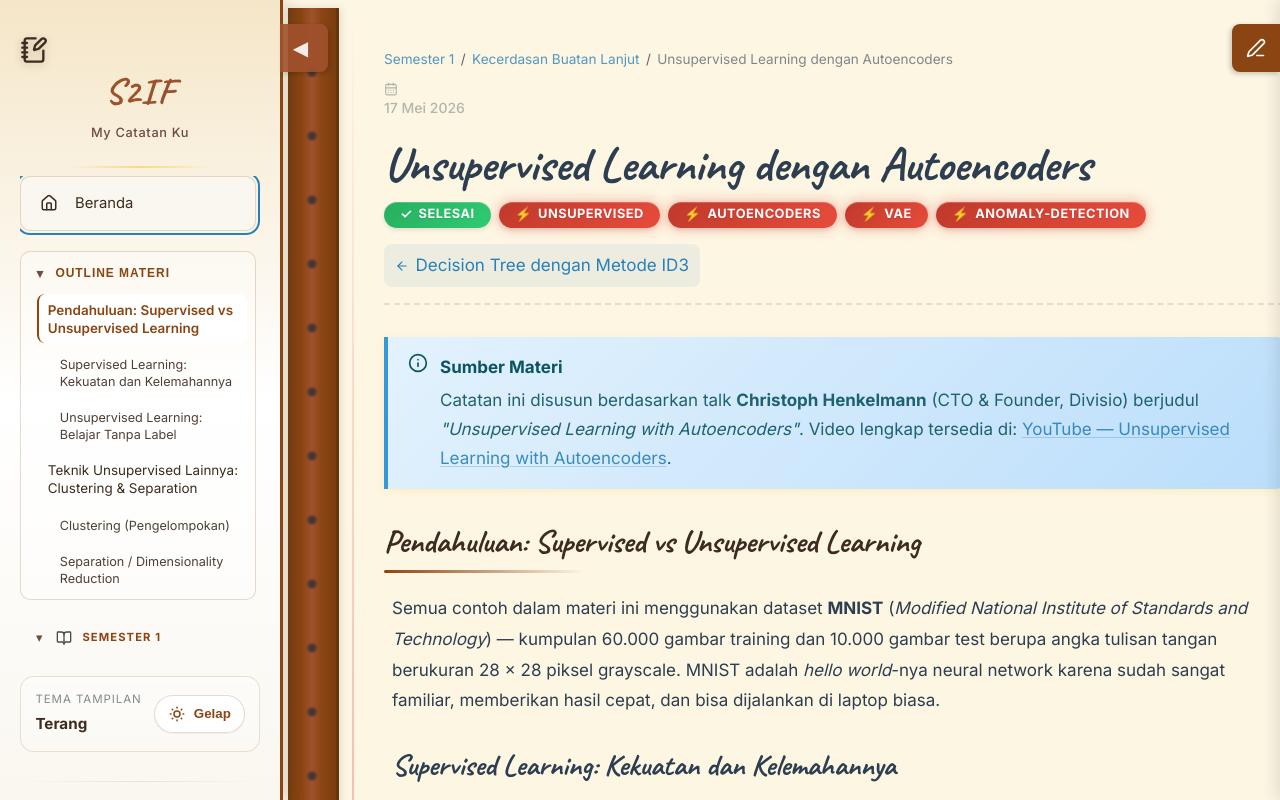
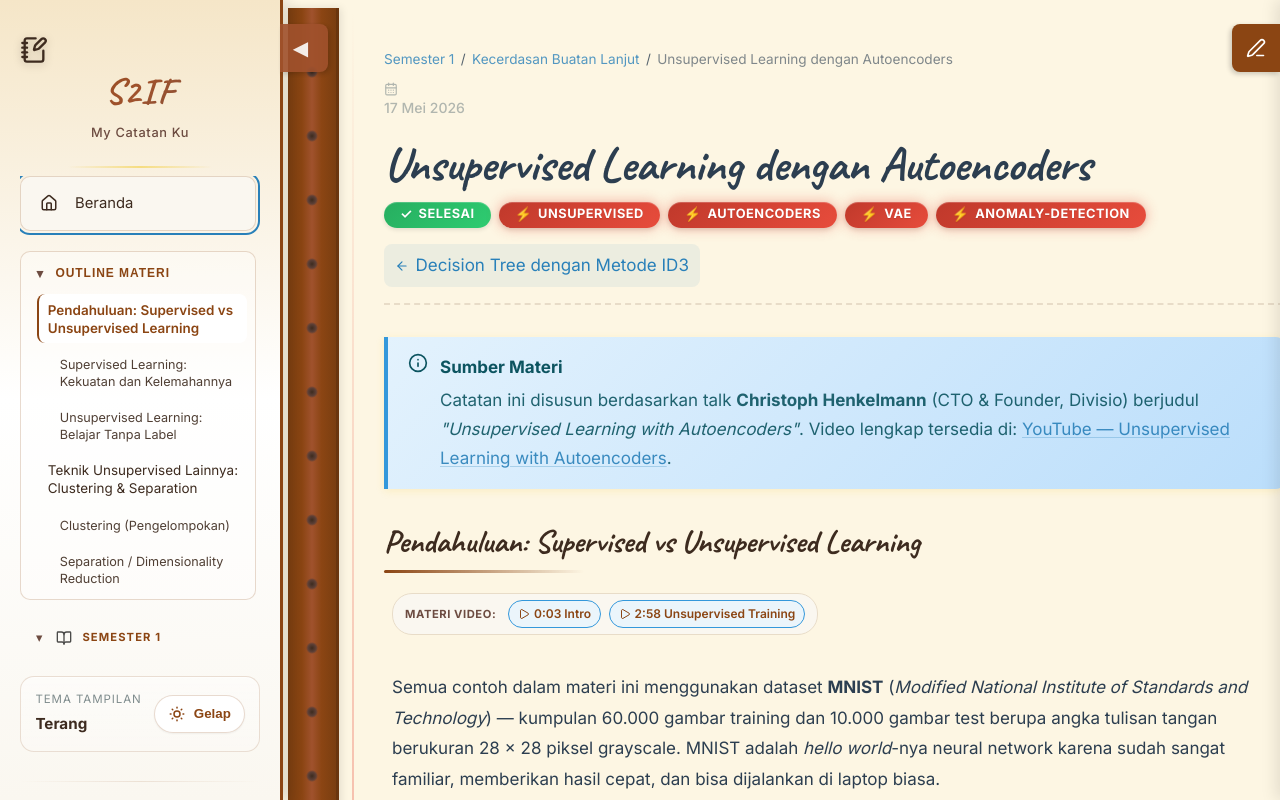
Before and after one commit to atiohaidar/s2if, a SvelteKit app: page /semester-1/kecerdasan-buatan-lanjut/unsupervised-learning-autoencoders in a window 1280 px wide. Shown: the top 800 px of the page. Built offline with nearby package versions, Linux system fonts and the light colour scheme.

Commit message:
beri keterangan waktu di materi unsupervised learning autoencoders

```diff
--- a/src/routes/semester-1/algoritma-lanjut/bedah-soal-dnc-binary-search-dan-partisi/topic.manifest.ts
+++ b/src/routes/semester-1/algoritma-lanjut/bedah-soal-dnc-binary-search-dan-partisi/topic.manifest.ts
@@ -10,7 +10,7 @@ const manifest: TopicManifest = {
     status: 'done',
     order: 12,
     tags: ['bedah-soal', 'dnc', 'binary-search', 'partition', 'quicksort'],
-    prereq: ['week-5-dnc-pruning'],
+    prereq: ['divide-and-conquer'],
     renderMode: 'note',
 };
 
--- a/src/routes/semester-1/algoritma-lanjut/bedah-soal-keterurutan-data-dan-batas-bawah-komputasi/topic.manifest.ts
+++ b/src/routes/semester-1/algoritma-lanjut/bedah-soal-keterurutan-data-dan-batas-bawah-komputasi/topic.manifest.ts
@@ -10,7 +10,7 @@ const manifest: TopicManifest = {
     status: 'done',
     order: 14,
     tags: ['bedah-soal', 'sorting', 'lower-bound', 'kompleksitas'],
-    prereq: ['branch-and-bound'],
+    prereq: ['batas-bawah-komputasi'],
     renderMode: 'note',
 };
 
--- a/src/routes/semester-1/algoritma-lanjut/bedah-soal-message-route/topic.manifest.ts
+++ b/src/routes/semester-1/algoritma-lanjut/bedah-soal-message-route/topic.manifest.ts
@@ -8,7 +8,7 @@ const manifest: TopicManifest = {
     type: 'praktek',
     track: 'bedah-soal',
     status: 'done',
-    order: 14,
+    order: 18,
     tags: ['bedah-soal', 'graph', 'bfs', 'python'],
     prereq: ['graph-theory'],
     renderMode: 'note',
--- a/src/routes/semester-1/algoritma-lanjut/bedah-soal-pabrik-mesin-1/topic.manifest.ts
+++ b/src/routes/semester-1/algoritma-lanjut/bedah-soal-pabrik-mesin-1/topic.manifest.ts
@@ -10,7 +10,7 @@ const manifest: TopicManifest = {
     status: 'done',
     order: 13,
     tags: ['bedah-soal', 'binary-search', 'optimasi'],
-    prereq: ['week-5-dnc-pruning'],
+    prereq: ['divide-and-conquer'],
     renderMode: 'note',
 };
 
--- a/src/routes/semester-1/algoritma-lanjut/divide-and-conquer/components/BinarySearchAnimation.svelte
+++ b/src/routes/semester-1/algoritma-lanjut/divide-and-conquer/components/BinarySearchAnimation.svelte
@@ -52,7 +52,7 @@
         return steps;
     }
 
-    let allSteps = $state<SearchStep[]>(computeSearch(targetVal));
+    let allSteps = $derived(computeSearch(targetVal));
     let step = $state(0);
     let currentStep = $state<SearchStep | null>(null);
     let message = $state("Klik 'Next' untuk mulai Binary Search. Perhatikan bagaimana setengah array dibuang (pruning) setiap langkah!");
@@ -82,7 +82,6 @@
     }
 
     function reset() {
-        allSteps = computeSearch(targetVal);
         step = 0;
         currentStep = null;
         message = "Klik 'Next' untuk mulai Binary Search.";
--- a/src/routes/semester-1/algoritma-lanjut/divide-and-conquer/topic.manifest.ts
+++ b/src/routes/semester-1/algoritma-lanjut/divide-and-conquer/topic.manifest.ts
@@ -3,7 +3,7 @@ import type { TopicManifest } from '$lib/data/content';
 const manifest: TopicManifest = {
     id: 'divide-and-conquer',
     slug: 'divide-and-conquer',
-    title: 'Divide and Conquer',
+    title: 'Divide and Conquer & Pemangkasan',
     summary: 'Pembahasan strategi DnC dan pruning lengkap dengan visualizer serta kuis latihan.',
     type: 'catatan',
     track: 'materi',
--- a/src/routes/semester-1/algoritma-lanjut/dynamic-programming/topic.manifest.ts
+++ b/src/routes/semester-1/algoritma-lanjut/dynamic-programming/topic.manifest.ts
@@ -10,7 +10,7 @@ const manifest: TopicManifest = {
     status: 'wip',
     order: 9,
     tags: ['dynamic-programming', 'memoization', 'tabulation', 'lcs', 'knapsack'],
-    prereq: ['konsep', 'branch-and-bound'],
+    prereq: ['konsep', 'divide-and-conquer'],
     renderMode: 'mixed',
 };
 
--- a/src/routes/semester-1/algoritma-lanjut/graph-theory/components/PrimSimulator.svelte
+++ b/src/routes/semester-1/algoritma-lanjut/graph-theory/components/PrimSimulator.svelte
@@ -41,7 +41,7 @@
         let cheapest: {source: string, target: string, weight: number} | null = null;
         let minWeight = Infinity;
 
-        edges.forEach(edge => {
+        for (const edge of edges) {
             const uVisited = visited.has(edge.source);
             const vVisited = visited.has(edge.target);
 
@@ -51,7 +51,7 @@
                     cheapest = edge;
                 }
             }
-        });
+        }
 
         if (cheapest) {
             const nextNode = visited.has(cheapest.source) ? cheapest.target : cheapest.source;
--- a/src/routes/semester-1/algoritma-lanjut/graph-theory/topic.manifest.ts
+++ b/src/routes/semester-1/algoritma-lanjut/graph-theory/topic.manifest.ts
@@ -7,7 +7,7 @@ const manifest: TopicManifest = {
     summary: 'Pengenalan graf, struktur data graf (Adjacency Matrix/List), serta algoritma penelusuran (BFS/DFS), Shortest Path, dan Minimum Spanning Tree.',
     type: 'catatan',
     track: 'materi',
-    status: 'completed',
+    status: 'done',
     order: 17,
     tags: ['Graph', 'BFS', 'DFS', 'Dijkstra', 'MST'],
     prereq: [],
--- a/src/routes/semester-1/algoritma-lanjut/struktur-data-heap/+page.svelte
+++ b/src/routes/semester-1/algoritma-lanjut/struktur-data-heap/+page.svelte
@@ -112,7 +112,7 @@ procedure mainBuild()
   // Membangun pohon dari rentang [0, N)
   // Dimulai dari node 0 (akar)
   build(0, 0, N)
-end procedure`}`}
+end procedure`}
         />
 
         <p><strong>Simulasi Visual Proses Build:</strong></p>
--- a/src/routes/semester-1/kecerdasan-buatan-lanjut/bedah-soal-romania-map/components/RomaniaMapVisualizer.svelte
+++ b/src/routes/semester-1/kecerdasan-buatan-lanjut/bedah-soal-romania-map/components/RomaniaMapVisualizer.svelte
@@ -247,7 +247,7 @@
         return snaps;
     }
 
-    let snapshots = $state<Snapshot[]>(simulate(selectedAlgo, startCity, goalCity));
+    let snapshots = $derived(simulate(selectedAlgo, startCity, goalCity));
     let step = $state(0);
     let isPlaying = $state(false);
     let playbackSpeed = $state(600);
@@ -270,7 +270,7 @@
         return s;
     })());
 
-    function restart() { stop(); snapshots = simulate(selectedAlgo, startCity, goalCity); step = 0; }
+    function restart() { stop(); step = 0; }
     function stop() { if (timer) clearInterval(timer); isPlaying = false; }
     function reset() { stop(); step = 0; }
     function next() { if (step < maxStep) step++; else stop(); }
--- a/src/routes/semester-1/kecerdasan-buatan-lanjut/unsupervised-learning-autoencoders/+page.svelte
+++ b/src/routes/semester-1/kecerdasan-buatan-lanjut/unsupervised-learning-autoencoders/+page.svelte
@@ -5,7 +5,9 @@
     import Callout from "$lib/components/Callout.svelte";
     import CodeBlock from "$lib/components/CodeBlock.svelte";
     import Quiz from "$lib/components/Quiz.svelte";
-    import { HelpCircle } from "lucide-svelte";
+    import { HelpCircle, Play } from "lucide-svelte";
+
+    const videoBaseUrl = "https://www.youtube.com/watch?v=Ex0nhOPzLIs";
 
     const quizQuestions = [
         {
@@ -62,6 +64,15 @@
     </Callout>
 
     <NoteSection title="Pendahuluan: Supervised vs Unsupervised Learning">
+        <div class="section-meta-timestamps">
+            <span class="meta-label">Materi Video:</span>
+            <a href="{videoBaseUrl}&t=0m3s" target="_blank" rel="noopener noreferrer" class="timestamp-badge">
+                <Play size={12} /> 0:03 Intro
+            </a>
+            <a href="{videoBaseUrl}&t=2m58s" target="_blank" rel="noopener noreferrer" class="timestamp-badge">
+                <Play size={12} /> 2:58 Unsupervised Training
+            </a>
+        </div>
         <p>
             Semua contoh dalam materi ini menggunakan dataset <strong>MNIST</strong> (<em>Modified National Institute of Standards and Technology</em>) — kumpulan 60.000 gambar training dan 10.000 gambar test berupa angka tulisan tangan berukuran 28 × 28 piksel grayscale. MNIST adalah <em>hello world</em>-nya neural network karena sudah sangat familiar, memberikan hasil cepat, dan bisa dijalankan di laptop biasa.
         </p>
@@ -96,6 +107,15 @@
     </NoteSection>
 
     <NoteSection title="Teknik Unsupervised Lainnya: Clustering & Separation">
+        <div class="section-meta-timestamps">
+            <span class="meta-label">Materi Video:</span>
+            <a href="{videoBaseUrl}&t=4m38s" target="_blank" rel="noopener noreferrer" class="timestamp-badge">
+                <Play size={12} /> 4:38 Clustering
+            </a>
+            <a href="{videoBaseUrl}&t=6m10s" target="_blank" rel="noopener noreferrer" class="timestamp-badge">
+                <Play size={12} /> 6:10 Separation Techniques
+            </a>
+        </div>
         <p>
             Sebelum masuk ke Autoencoders, penting untuk memahami dua keluarga teknik unsupervised lainnya yang sering dipakai di industri:
         </p>
@@ -125,6 +145,21 @@
     </NoteSection>
 
     <NoteSection title="Apa itu Autoencoder?">
+        <div class="section-meta-timestamps">
+            <span class="meta-label">Materi Video:</span>
+            <a href="{videoBaseUrl}&t=7m23s" target="_blank" rel="noopener noreferrer" class="timestamp-badge">
+                <Play size={12} /> 7:23 Konsep Autoencoder
+            </a>
+            <a href="{videoBaseUrl}&t=11m25s" target="_blank" rel="noopener noreferrer" class="timestamp-badge">
+                <Play size={12} /> 11:25 The Bottleneck
+            </a>
+            <a href="{videoBaseUrl}&t=12m57s" target="_blank" rel="noopener noreferrer" class="timestamp-badge">
+                <Play size={12} /> 12:57 Rekonstruksi vs Blur
+            </a>
+            <a href="{videoBaseUrl}&t=14m22s" target="_blank" rel="noopener noreferrer" class="timestamp-badge">
+                <Play size={12} /> 14:22 Kesalahan Rekonstruksi
+            </a>
+        </div>
         <p>
             <strong>Autoencoder</strong> adalah arsitektur neural network yang dirancang untuk mereproduksi atau merekonstruksi inputnya sendiri pada bagian output. Jadi secara sederhana, target output dari jaringan ini adalah input itu sendiri (<code>Y = X</code>).
         </p>
@@ -200,6 +235,15 @@
     </NoteSection>
 
     <NoteSection title="CNN Autoencoder & Transpose Convolution">
+        <div class="section-meta-timestamps">
+            <span class="meta-label">Materi Video:</span>
+            <a href="{videoBaseUrl}&t=9m38s" target="_blank" rel="noopener noreferrer" class="timestamp-badge">
+                <Play size={12} /> 9:38 CNN Autoencoder
+            </a>
+            <a href="{videoBaseUrl}&t=10m9s" target="_blank" rel="noopener noreferrer" class="timestamp-badge">
+                <Play size={12} /> 10:09 Transpose Convolution
+            </a>
+        </div>
         <p>
             Untuk data berbasis gambar, arsitektur <strong>Convolutional Neural Network (CNN)</strong> jauh lebih efektif daripada jaringan fully-connected biasa. CNN Autoencoder menggunakan layer konvolusi pada bagian Encoder dan layer <strong>Transpose Convolution</strong> pada bagian Decoder.
         </p>
@@ -239,7 +283,12 @@ decoder = nn.Sequential(
             Autoencoder terlihat sederhana, tetapi konsep kompresi dan rekonstruksi ini membuka pintu ke berbagai fungsi yang sangat kuat. Menariknya, setiap use case melibatkan "membuang" sebagian dari autoencoder:
         </p>
 
-        <h3>1. Anomaly Detection (Deteksi Anomali)</h3>
+        <h3>
+            1. Anomaly Detection (Deteksi Anomali)
+            <a href="{videoBaseUrl}&t=15m24s" target="_blank" rel="noopener noreferrer" class="timestamp-badge">
+                <Play size={10} /> 15:24
+            </a>
+        </h3>
         <p>
             Use case pertama langsung memanfaatkan fakta bahwa gambar tidak biasa menghasilkan rekonstruksi yang buruk.
         </p>
@@ -249,11 +298,14 @@ decoder = nn.Sequential(
         <ol>
             <li>Latih Autoencoder menggunakan data tidak berlabel sampai konvergen. Biarkan model belajar merekonstruksi data normal.</li>
             <li>Catat <strong>reconstruction error maksimal</strong> yang ditemui pada seluruh data training. Pada eksperimen MNIST, error maksimal yang tercatat adalah <strong>0.04</strong> (menggunakan L2 error).</li>
-            <li>Bawa autoencoder ke produksi. Setiap data baru yang masuk, feed ke autoencoder dan hitung reconstruction error-nya.</li>
+            <li>Bawa autoencoder ke produksi. Setiap data baru yang masuk, feed to autoencoder dan hitung reconstruction error-nya.</li>
             <li>Jika error melebihi threshold (> 0.04), tandai data tersebut sebagai <strong>anomali</strong>.</li>
         </ol>
         <p>
-            <strong>Eksperimen nyata:</strong> Christoph Henkelmann menggambar beberapa gambar buatan tangan dan memasukkannya ke autoencoder MNIST yang sudah dilatih:
+            <strong>Eksperimen nyata:</strong> Christoph Henkelmann menggambar beberapa gambar buatan tangan dan memasukkannya ke autoencoder MNIST yang sudah dilatih
+            <a href="{videoBaseUrl}&t=16m43s" target="_blank" rel="noopener noreferrer" class="timestamp-badge">
+                <Play size={10} /> 16:43 Demo Anomali
+            </a>:
         </p>
         <ul>
             <li>Simbol <strong>Sigma (Σ)</strong> → rekonstruksi rusak total, error <strong>0.10</strong> (jauh di atas threshold 0.04).</li>
@@ -273,7 +325,12 @@ decoder = nn.Sequential(
             </ul>
         </Callout>
 
-        <h3>2. Denoising Autoencoder (Pembersihan Noise)</h3>
+        <h3>
+            2. Denoising Autoencoder (Pembersihan Noise)
+            <a href="{videoBaseUrl}&t=18m55s" target="_blank" rel="noopener noreferrer" class="timestamp-badge">
+                <Play size={10} /> 18:55
+            </a>
+        </h3>
         <p>
             Variasi menarik: kali ini input dan output <em>tidak persis sama</em>. Kita menambahkan noise pada input, tetapi melatih model untuk merekonstruksi gambar <strong>asli yang bersih</strong>.
         </p>
@@ -289,7 +346,12 @@ decoder = nn.Sequential(
             </ol>
         </Callout>
 
-        <h3>3. Pre-training dan Transfer Learning (Semi-supervised)</h3>
+        <h3>
+            3. Pre-training dan Transfer Learning (Semi-supervised)
+            <a href="{videoBaseUrl}&t=20m37s" target="_blank" rel="noopener noreferrer" class="timestamp-badge">
+                <Play size={10} /> 20:37
+            </a>
+        </h3>
         <p>
             Ini adalah bagian favorit dari presentasi — teknik yang <strong>benar-benar menghemat uang</strong> di industri nyata.
         </p>
@@ -314,6 +376,11 @@ decoder = nn.Sequential(
         </p>
 
         <Callout type="info" title="Studi Kasus Nyata: BERT di Perusahaan Divisio">
+            <div style="margin-bottom: 0.75rem;">
+                <a href="{videoBaseUrl}&t=23m35s" target="_blank" rel="noopener noreferrer" class="timestamp-badge">
+                    <Play size={10} /> 23:35 BERT & Divisio Case Study
+                </a>
+            </div>
             <p>
                 <strong>BERT</strong> (Bidirectional Encoder Representations from Transformers) — meskipun jarang orang menganggapnya sebagai autoencoder, secara teknis BERT adalah sebuah <strong>denoising autoencoder</strong> dengan arsitektur yang jauh lebih kompleks.
             </p>
@@ -335,7 +402,12 @@ decoder = nn.Sequential(
             </p>
         </Callout>
 
-        <h3>4. Similarity Detection (Deteksi Kemiripan)</h3>
+        <h3>
+            4. Similarity Detection (Deteksi Kemiripan)
+            <a href="{videoBaseUrl}&t=26m51s" target="_blank" rel="noopener noreferrer" class="timestamp-badge">
+                <Play size={10} /> 26:51
+            </a>
+        </h3>
         <p>
             Kali ini kita melatih autoencoder seperti biasa, lalu <strong>membuang Decoder</strong> dan <strong>tidak menempelkan apa pun</strong>. Lebih sederhana daripada transfer training.
         </p>
@@ -353,7 +425,12 @@ decoder = nn.Sequential(
             Tahukah Anda? Begitulah cara chatbot mencocokan <em>intent</em> pengguna. Mereka menggunakan embedding vector dan menghitung jarak antar-vektor untuk menentukan apakah kalimat pengguna cocok dengan intent tertentu.
         </Callout>
 
-        <h3>5. Generative Autoencoder dan Latent Space Exploration</h3>
+        <h3>
+            5. Generative Autoencoder dan Latent Space Exploration
+            <a href="{videoBaseUrl}&t=29m12s" target="_blank" rel="noopener noreferrer" class="timestamp-badge">
+                <Play size={10} /> 29:12
+            </a>
+        </h3>
         <p>
             Kali ini kita melakukan kebalikannya: <strong>buang Encoder</strong>, sisakan hanya Decoder. Lucu — setiap kali kita membuang sesuatu dari autoencoder, justru semakin berguna!
         </p>
@@ -363,6 +440,18 @@ decoder = nn.Sequential(
     </NoteSection>
 
     <NoteSection title="Intrinsic Space dan Dimension">
+        <div class="section-meta-timestamps">
+            <span class="meta-label">Materi Video:</span>
+            <a href="{videoBaseUrl}&t=30m17s" target="_blank" rel="noopener noreferrer" class="timestamp-badge">
+                <Play size={12} /> 30:17 Intrinsic Dimension
+            </a>
+            <a href="{videoBaseUrl}&t=32m15s" target="_blank" rel="noopener noreferrer" class="timestamp-badge">
+                <Play size={12} /> 32:15 Pac-Man Intrinsic Space
+            </a>
+            <a href="{videoBaseUrl}&t=34m50s" target="_blank" rel="noopener noreferrer" class="timestamp-badge">
+                <Play size={12} /> 34:50 Ideal Bottleneck
+            </a>
+        </div>
         <p>
             Konsep ini terdengar sangat <em>science fiction</em>, tapi sebenarnya jauh lebih sederhana dari yang dibayangkan.
         </p>
@@ -447,6 +536,12 @@ optimizer = torch.optim.Adam(model.parameters(), lr=0.001)
     </NoteSection>
 
     <NoteSection title="Realita di Dunia Nyata: Fitur yang Tersebar">
+        <div class="section-meta-timestamps">
+            <span class="meta-label">Materi Video:</span>
+            <a href="{videoBaseUrl}&t=35m46s" target="_blank" rel="noopener noreferrer" class="timestamp-badge">
+                <Play size={12} /> 35:46 Realita Penyebaran Fitur
+            </a>
+        </div>
         <p>
             Dalam contoh ideal (seperti analogi game Pac-man), kita membayangkan setiap neuron di bottleneck merepresentasikan satu informasi spesifik yang bermakna (misalnya neuron ke-1 = sisa nyawa, neuron ke-5 = posisi X Pac-man). Namun di dunia nyata, <strong>hal ini hampir tidak pernah terjadi</strong>.
         </p>
@@ -463,6 +558,18 @@ optimizer = torch.optim.Adam(model.parameters(), lr=0.001)
     </NoteSection>
 
     <NoteSection title="Variational Autoencoder (VAE)">
+        <div class="section-meta-timestamps">
+            <span class="meta-label">Materi Video:</span>
+            <a href="{videoBaseUrl}&t=37m11s" target="_blank" rel="noopener noreferrer" class="timestamp-badge">
+                <Play size={12} /> 37:11 Konsep VAE
+            </a>
+            <a href="{videoBaseUrl}&t=41m4s" target="_blank" rel="noopener noreferrer" class="timestamp-badge">
+                <Play size={12} /> 41:04 Kelebihan VAE
+            </a>
+            <a href="{videoBaseUrl}&t=43m5s" target="_blank" rel="noopener noreferrer" class="timestamp-badge">
+                <Play size={12} /> 43:05 Demo Interaktif Latent Space
+            </a>
+        </div>
         <p>
             Pada Autoencoder klasik, ruang laten (latent space) seringkali tidak beraturan dan tidak mulus. Ada wilayah-wilayah kosong — jika kita memasukkan vektor dari wilayah tersebut, Decoder akan menghasilkan output yang rusak dan tidak masuk akal. Ini terjadi karena autoencoder klasik hanya meminimalkan <em>reconstruction loss</em>.
         </p>
@@ -528,6 +635,15 @@ optimizer = torch.optim.Adam(model.parameters(), lr=0.001)
     </NoteSection>
 
     <NoteSection title="Pengalaman di Dunia Nyata: Brain Beats Brawn">
+        <div class="section-meta-timestamps">
+            <span class="meta-label">Materi Video:</span>
+            <a href="{videoBaseUrl}&t=46m48s" target="_blank" rel="noopener noreferrer" class="timestamp-badge">
+                <Play size={12} /> 46:48 Pengalaman DIVISIO
+            </a>
+            <a href="{videoBaseUrl}&t=48m35s" target="_blank" rel="noopener noreferrer" class="timestamp-badge">
+                <Play size={12} /> 48:35 Ringkasan & Penutup
+            </a>
+        </div>
         <p>
             Berdasarkan pengalaman Christoph Henkelmann dan timnya di perusahaan AI Divisio, berikut rangkuman pengalaman menggunakan unsupervised learning di industri:
         </p>
@@ -802,4 +918,55 @@ optimizer = torch.optim.Adam(model.parameters(), lr=0.001)
     .baby-trigger:hover::before {
         opacity: 1;
     }
+
+    /* Video Timestamp Badges & Containers */
+    .section-meta-timestamps {
+        display: inline-flex;
+        flex-wrap: wrap;
+        align-items: center;
+        gap: 0.5rem;
+        margin-bottom: 1.25rem;
+        padding: 0.35rem 0.75rem;
+        background: var(--color-surface-soft);
+        border: 1px solid var(--color-line);
+        border-radius: 20px;
+        width: fit-content;
+    }
+
+    .meta-label {
+        font-size: 0.7rem;
+        font-weight: 700;
+        color: var(--color-ink-muted);
+        text-transform: uppercase;
+        letter-spacing: 0.05em;
+        margin-right: 0.25rem;
+    }
+
+    .timestamp-badge {
+        display: inline-flex;
+        align-items: center;
+        gap: 0.25rem;
+        background: var(--color-status-info-soft);
+        border: 1px solid var(--color-callout-info-border);
+        color: var(--color-binder);
+        padding: 0.15rem 0.55rem;
+        border-radius: 9999px;
+        font-size: 0.75rem;
+        font-weight: 600;
+        text-decoration: none !important;
+        transition: all 0.2s ease-in-out;
+        vertical-align: middle;
+    }
+
+    .timestamp-badge:hover {
+        background: var(--color-binder);
+        color: var(--color-surface) !important;
+        transform: translateY(-1px);
+        box-shadow: 0 4px 8px rgba(0, 0, 0, 0.1);
+    }
+
+    h3 .timestamp-badge {
+        margin-left: 0.5rem;
+        font-size: 0.7rem;
+    }
 </style>
```
